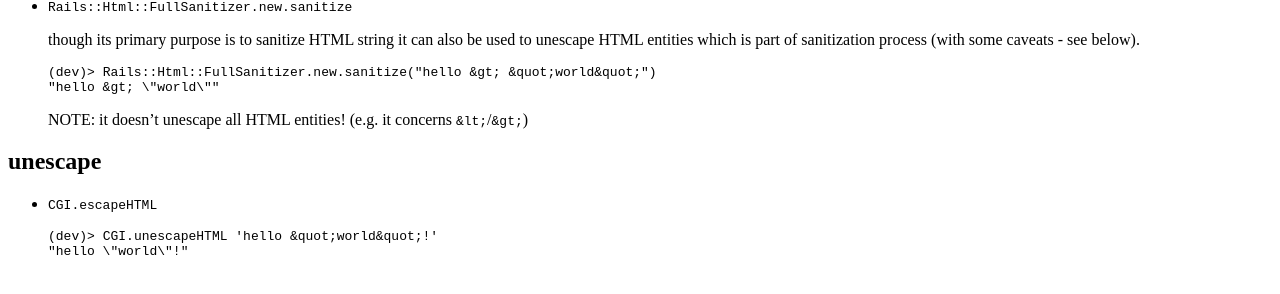
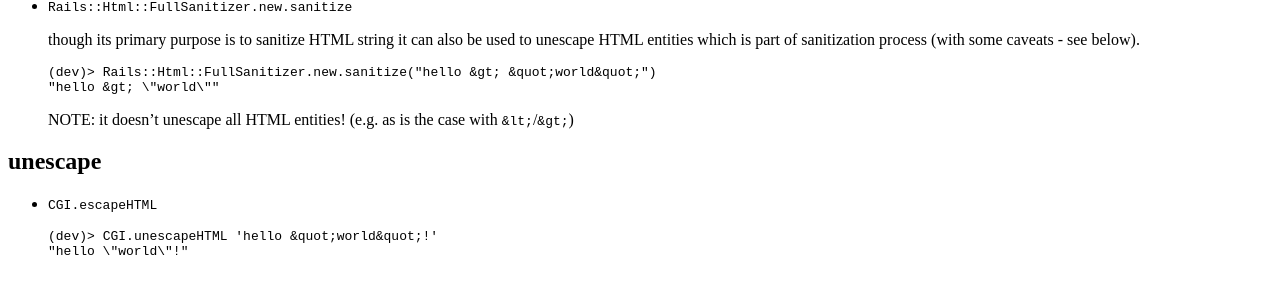
Before and after one commit to tap349/tap349.github.io, a Jekyll site: the page built from _posts/2017-01-17-html-escape-strings.md, in a window 1280 px wide. Shown: the part 531-825 px from the top of the page. Built offline with Jekyll 4.4.1, drawn with Linux system fonts in a browser that asks for light colours.

Commit message:
update 2017-01-19_02:25:53

````diff
--- a/_posts/2017-01-17-html-escape-strings.md
+++ b/_posts/2017-01-17-html-escape-strings.md
@@ -39,7 +39,7 @@ ways to:
   "hello &gt; \"world\""
   ```
 
-  NOTE: it doesn't unescape all HTML entities! (e.g. it concerns `&lt;`/`&gt;`)
+  NOTE: it doesn't unescape all HTML entities! (e.g. as is the case with `&lt;`/`&gt;`)
 
 ## unescape
 
````
